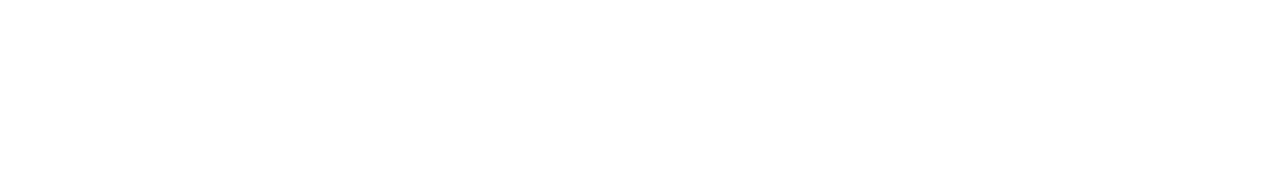
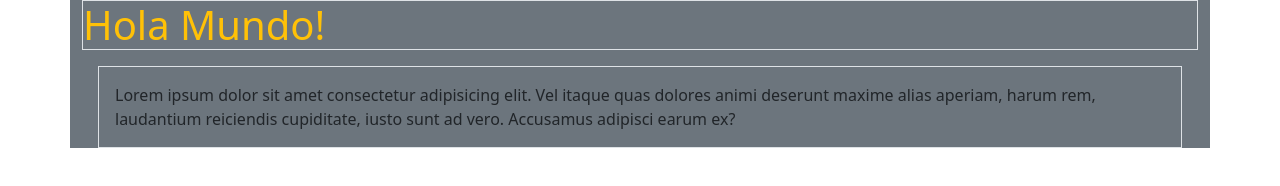
Before and after one commit to alvaroObando/Proyecto-Prueba-Git, a plain HTML site: page index.html in a window 1280 px wide. Drawn offline with nearby package versions, Linux system fonts and the light colour scheme.

Commit message:
Se agrega coexion con Boostrap, h1 y p

```diff
--- a/index.html
+++ b/index.html
@@ -5,8 +5,12 @@
     <meta http-equiv="X-UA-Compatible" content="IE=edge">
     <meta name="viewport" content="width=device-width, initial-scale=1.0">
     <title>Document</title>
+    <link href="https://cdn.jsdelivr.net/npm/bootstrap@5.2.2/dist/css/bootstrap.min.css" rel="stylesheet" integrity="sha384-Zenh87qX5JnK2Jl0vWa8Ck2rdkQ2Bzep5IDxbcnCeuOxjzrPF/et3URy9Bv1WTRi" crossorigin="anonymous">
 </head>
 <body>
-
+    <div class="container bg-secondary">
+    <h1 class="text-warning border border-lght">Hola Mundo!</h1>
+    <p class="p-3 m-3 border border-lght">Lorem ipsum dolor sit amet consectetur adipisicing elit. Vel itaque quas dolores animi deserunt maxime alias aperiam, harum rem, laudantium reiciendis cupiditate, iusto sunt ad vero. Accusamus adipisci earum ex?</p>
+    </div>
 </body>
 </html>
```
